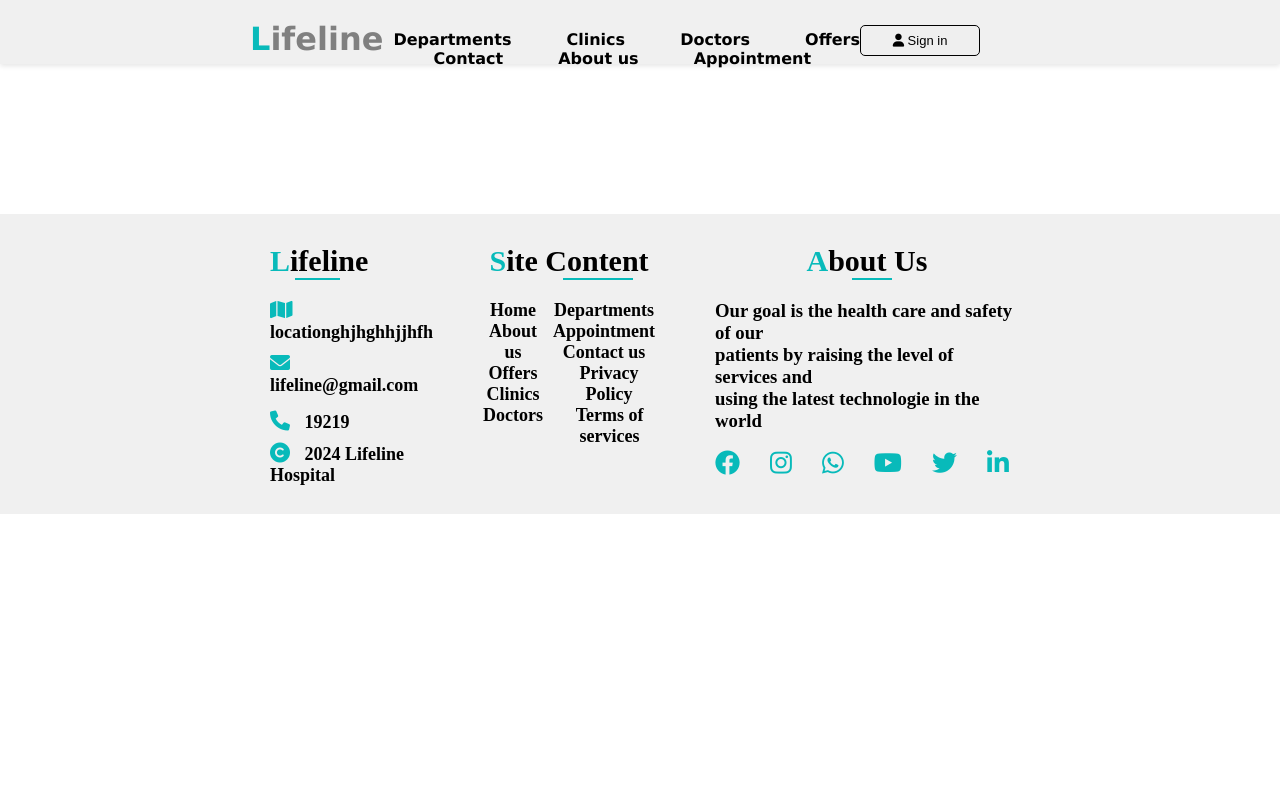
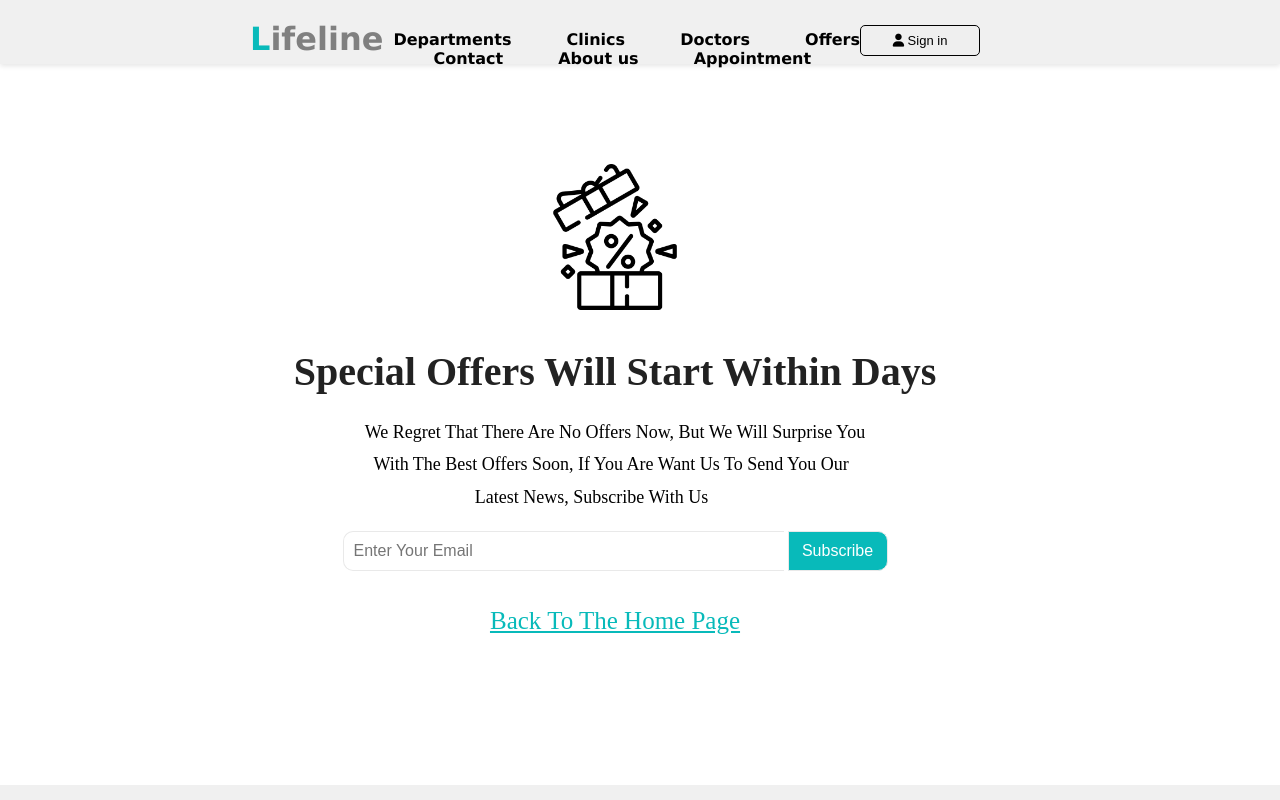
Before and after one commit to faressuliman/Hospital-website, a plain HTML site: page html/offers.html in a window 1280 px wide. Shown: the top 800 px of the page. Drawn offline with Linux system fonts and the light colour scheme.

Commit message:
offers
offers

```diff
--- a/html/offers.html
+++ b/html/offers.html
@@ -8,6 +8,50 @@
     <link rel="stylesheet" href="/css/footer.css">
     <title>Lifeline | About Us</title>
 </head>
+<style>
+    .container{
+        justify-content: center;
+        align-items: center;
+        flex-direction: column;
+    }
+.email{
+    width: 420px;
+    font-size: 16px;
+    border: 1px solid #E9E9E9;
+    border-top-left-radius: 10px ;
+    border-bottom-left-radius: 10px ;
+    outline: none;
+    flex: 1;
+    padding: 10px;
+    border-right: none;
+}
+
+    .button{
+        border-top-right-radius: 10px ;
+        border-bottom-right-radius: 10px ;
+        border: 1px solid #E9E9E9;
+        font-size: 16px;
+        padding: 10px;
+        width: 100px;
+        transition: 0.7s ease;
+        background-color: hsl(180, 92%, 38%);
+        color: white;
+        cursor: pointer;
+        align-self: flex-start;
+        align-self: flex-end;
+    }
+
+.button i {
+    margin-right: 6px;
+}
+
+.button:hover {
+    background-color: hsl(180, 81%, 34%);
+    color: white;
+    cursor: pointer;
+}
+
+</style>
 <body>
     <header class="fixed-header">
         <div class="logo">
@@ -35,6 +79,23 @@
     </header>
 
         <main>
+            <div class="container">
+                <img src="/images/bonus.png" width="20%" style="margin-top: 100px; color: aquamarine;" alt="offers img"><br><br>
+                <div><h2>Special Offers Will Start Within Days</h2></div><br>
+                <div>
+                    <p style="color: black;">We Regret That There Are No Offers Now, But We Will Surprise You <br>
+                    &nbsp; With The Best Offers Soon, If You Are Want Us To Send You Our <br>
+                    <span style="margin-left: 110px ; color: black;"class="10">Latest News, Subscribe With Us</span>
+                    </p>
+                </div><br>
+                <div>
+                    <form><div>
+                        <input class="email" type="email" placeholder="Enter Your Email" >
+                        <button class="button" type="submit">Subscribe</button>
+                    </div></form>
+                </div>
+                <br><br><div><a href="index.html" style="color:hsl(180, 92%, 38%) ;font-size: 25px;">Back To The Home Page</a></div>
+            </div>
         </main>
 
     <footer>
```
Also changed, not shown: images/bonus.png (added), images/sale.png (added).
